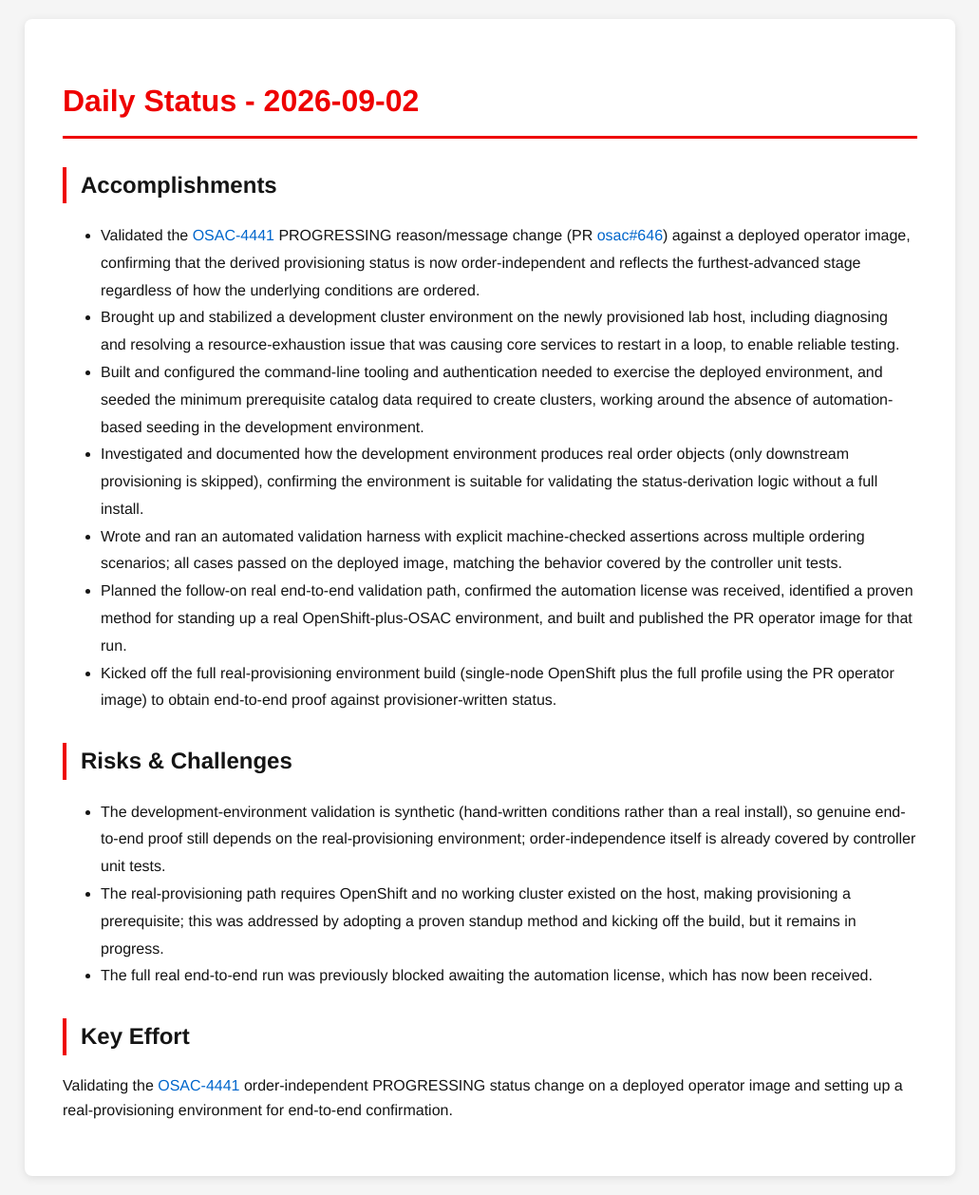
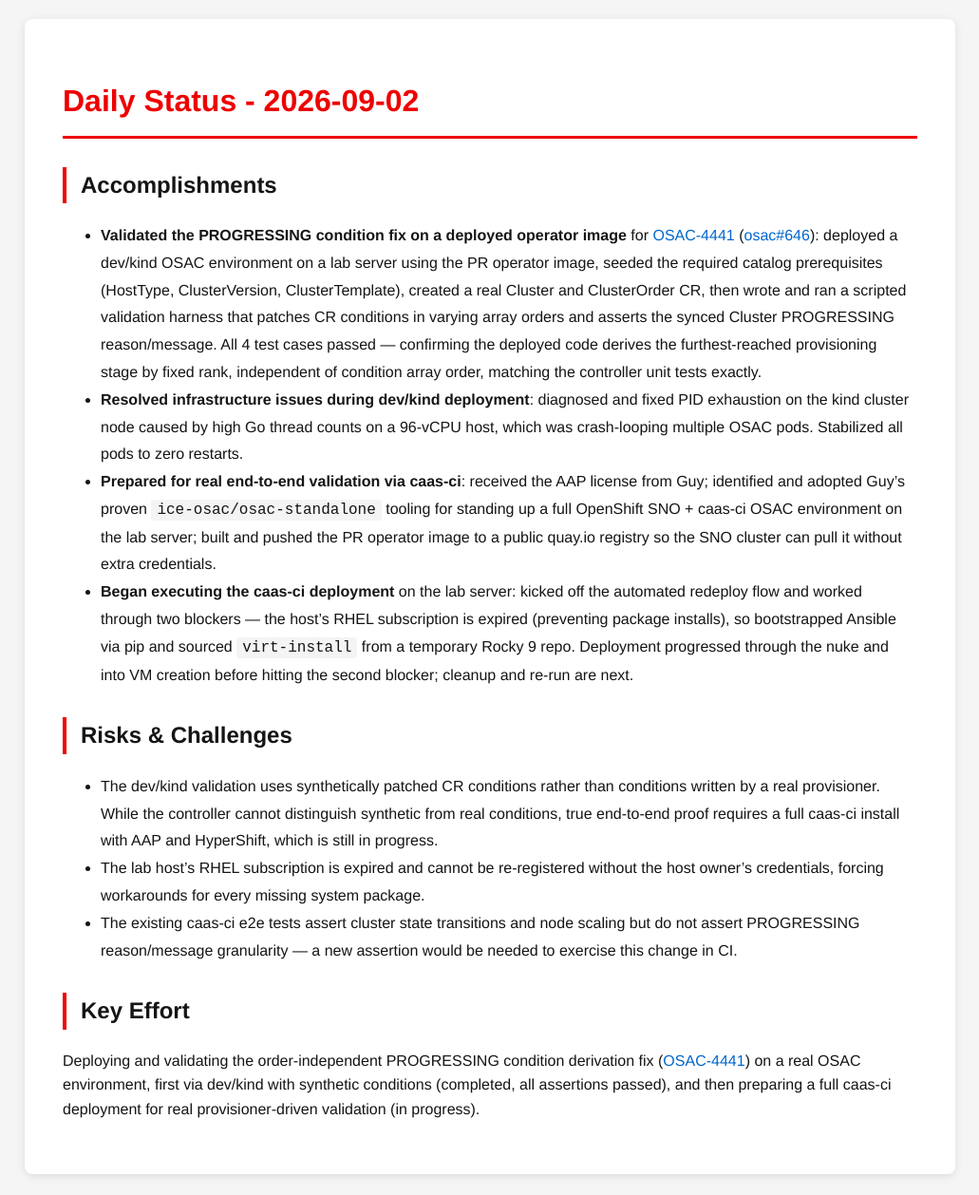
Before and after one commit to tzvatot/daily-status, a Jekyll site: the page built from 2026-09-02.md, in a window 1280 px wide. Shown: the whole page at 95% size, without its empty margins (124-1155 px from the left). Built offline with Jekyll 4.4.1, drawn with Linux system fonts in a browser that asks for light colours.

Commit message:
Daily status update - 2026-09-02

```diff
--- a/2026-09-02.md
+++ b/2026-09-02.md
@@ -7,18 +7,18 @@ date: 2026-09-02
 # Daily Status - 2026-09-02
 
 ## Accomplishments
-- Validated the [OSAC-4441](https://redhat.atlassian.net/browse/OSAC-4441) PROGRESSING reason/message change (PR [osac#646](https://github.com/osac-project/osac/pull/646)) against a deployed operator image, confirming that the derived provisioning status is now order-independent and reflects the furthest-advanced stage regardless of how the underlying conditions are ordered.
-- Brought up and stabilized a development cluster environment on the newly provisioned lab host, including diagnosing and resolving a resource-exhaustion issue that was causing core services to restart in a loop, to enable reliable testing.
-- Built and configured the command-line tooling and authentication needed to exercise the deployed environment, and seeded the minimum prerequisite catalog data required to create clusters, working around the absence of automation-based seeding in the development environment.
-- Investigated and documented how the development environment produces real order objects (only downstream provisioning is skipped), confirming the environment is suitable for validating the status-derivation logic without a full install.
-- Wrote and ran an automated validation harness with explicit machine-checked assertions across multiple ordering scenarios; all cases passed on the deployed image, matching the behavior covered by the controller unit tests.
-- Planned the follow-on real end-to-end validation path, confirmed the automation license was received, identified a proven method for standing up a real OpenShift-plus-OSAC environment, and built and published the PR operator image for that run.
-- Kicked off the full real-provisioning environment build (single-node OpenShift plus the full profile using the PR operator image) to obtain end-to-end proof against provisioner-written status.
+
+- **Validated the PROGRESSING condition fix on a deployed operator image** for [OSAC-4441](https://redhat.atlassian.net/browse/OSAC-4441) ([osac#646](https://github.com/osac-project/osac/pull/646)): deployed a dev/kind OSAC environment on a lab server using the PR operator image, seeded the required catalog prerequisites (HostType, ClusterVersion, ClusterTemplate), created a real Cluster and ClusterOrder CR, then wrote and ran a scripted validation harness that patches CR conditions in varying array orders and asserts the synced Cluster PROGRESSING reason/message. All 4 test cases passed — confirming the deployed code derives the furthest-reached provisioning stage by fixed rank, independent of condition array order, matching the controller unit tests exactly.
+- **Resolved infrastructure issues during dev/kind deployment**: diagnosed and fixed PID exhaustion on the kind cluster node caused by high Go thread counts on a 96-vCPU host, which was crash-looping multiple OSAC pods. Stabilized all pods to zero restarts.
+- **Prepared for real end-to-end validation via caas-ci**: received the AAP license from Guy; identified and adopted Guy's proven `ice-osac/osac-standalone` tooling for standing up a full OpenShift SNO + caas-ci OSAC environment on the lab server; built and pushed the PR operator image to a public quay.io registry so the SNO cluster can pull it without extra credentials.
+- **Began executing the caas-ci deployment** on the lab server: kicked off the automated redeploy flow and worked through two blockers — the host's RHEL subscription is expired (preventing package installs), so bootstrapped Ansible via pip and sourced `virt-install` from a temporary Rocky 9 repo. Deployment progressed through the nuke and into VM creation before hitting the second blocker; cleanup and re-run are next.
 
 ## Risks & Challenges
-- The development-environment validation is synthetic (hand-written conditions rather than a real install), so genuine end-to-end proof still depends on the real-provisioning environment; order-independence itself is already covered by controller unit tests.
-- The real-provisioning path requires OpenShift and no working cluster existed on the host, making provisioning a prerequisite; this was addressed by adopting a proven standup method and kicking off the build, but it remains in progress.
-- The full real end-to-end run was previously blocked awaiting the automation license, which has now been received.
+
+- The dev/kind validation uses synthetically patched CR conditions rather than conditions written by a real provisioner. While the controller cannot distinguish synthetic from real conditions, true end-to-end proof requires a full caas-ci install with AAP and HyperShift, which is still in progress.
+- The lab host's RHEL subscription is expired and cannot be re-registered without the host owner's credentials, forcing workarounds for every missing system package.
+- The existing caas-ci e2e tests assert cluster state transitions and node scaling but do not assert PROGRESSING reason/message granularity — a new assertion would be needed to exercise this change in CI.
 
 ## Key Effort
-Validating the [OSAC-4441](https://redhat.atlassian.net/browse/OSAC-4441) order-independent PROGRESSING status change on a deployed operator image and setting up a real-provisioning environment for end-to-end confirmation.
+
+Deploying and validating the order-independent PROGRESSING condition derivation fix ([OSAC-4441](https://redhat.atlassian.net/browse/OSAC-4441)) on a real OSAC environment, first via dev/kind with synthetic conditions (completed, all assertions passed), and then preparing a full caas-ci deployment for real provisioner-driven validation (in progress).
```
